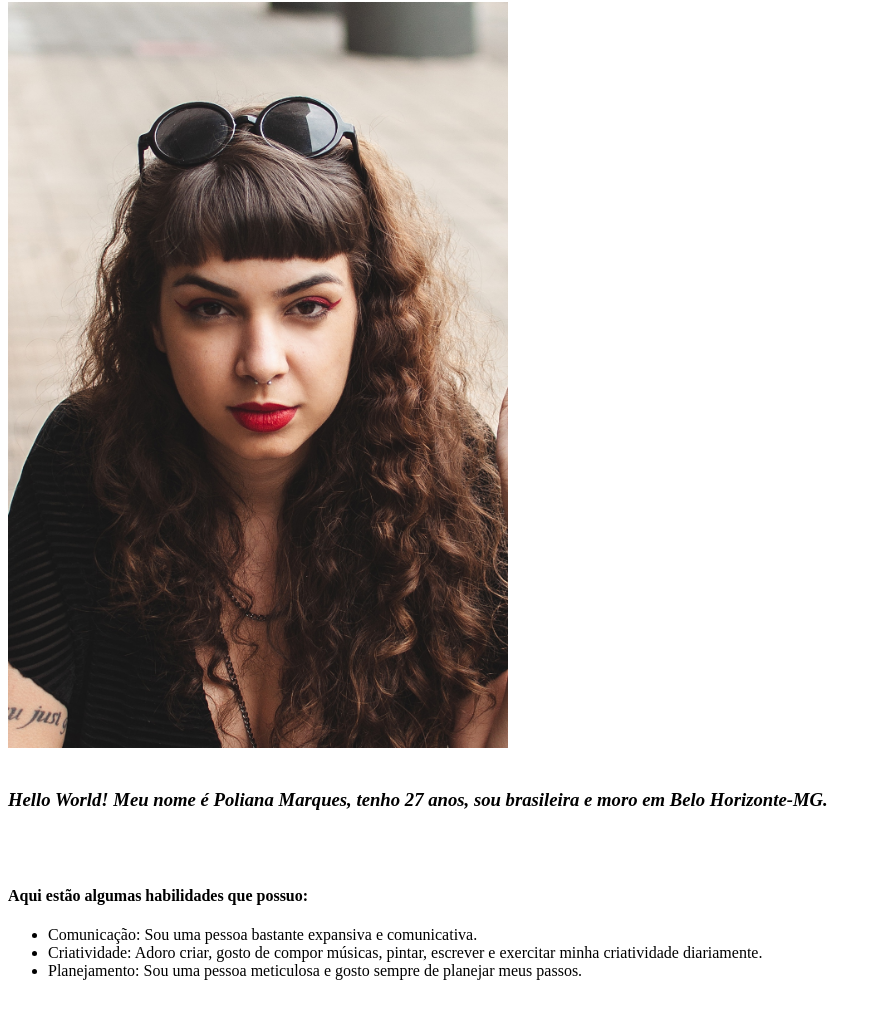
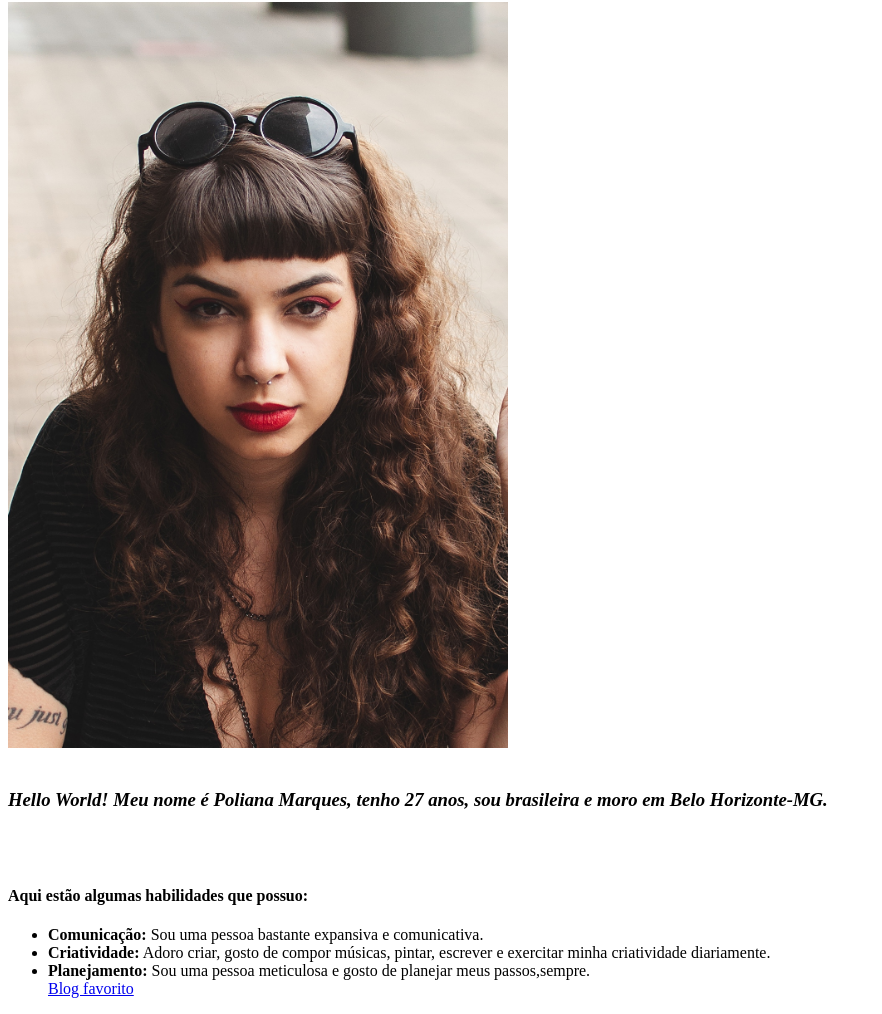
Before and after one commit to polianamarques/polianamarques.github.io, a plain HTML site: page index.html in a window 1280 px wide. Shown: the part 78-1092 px from the top of the page, without its empty margins (0-882 px from the left). Drawn offline with Linux system fonts and the light colour scheme.

Commit message:
Negrito + Link Blog

```diff
--- a/index.html
+++ b/index.html
@@ -15,9 +15,10 @@
     <h3> <em>Hello World! Meu nome é Poliana Marques, tenho 27 anos, sou brasileira e moro em Belo Horizonte-MG.</em>  </h3>
     <br> <br>
     <h4>Aqui estão algumas habilidades que possuo:</h4>
-    <ul><li>Comunicação: Sou uma pessoa bastante expansiva e comunicativa. </li>
-        <li>Criatividade: Adoro criar, gosto de compor músicas, pintar, escrever e exercitar minha criatividade diariamente.</li>
+    <ul><li> <strong>Comunicação:</strong> Sou uma pessoa bastante expansiva e comunicativa. </li>
+        <li> <strong>Criatividade:</strong> Adoro criar, gosto de compor músicas, pintar, escrever e exercitar minha criatividade diariamente.</li>
 
-        <li>Planejamento: Sou uma pessoa meticulosa e gosto sempre de planejar meus passos.</li>
+        <li> <strong>Planejamento:</strong> Sou uma pessoa meticulosa e gosto de planejar meus passos,sempre.</li>
+        <a href="https://medium.com/entre-lp"> Blog favorito</a>
 </body>
 </html>
```
